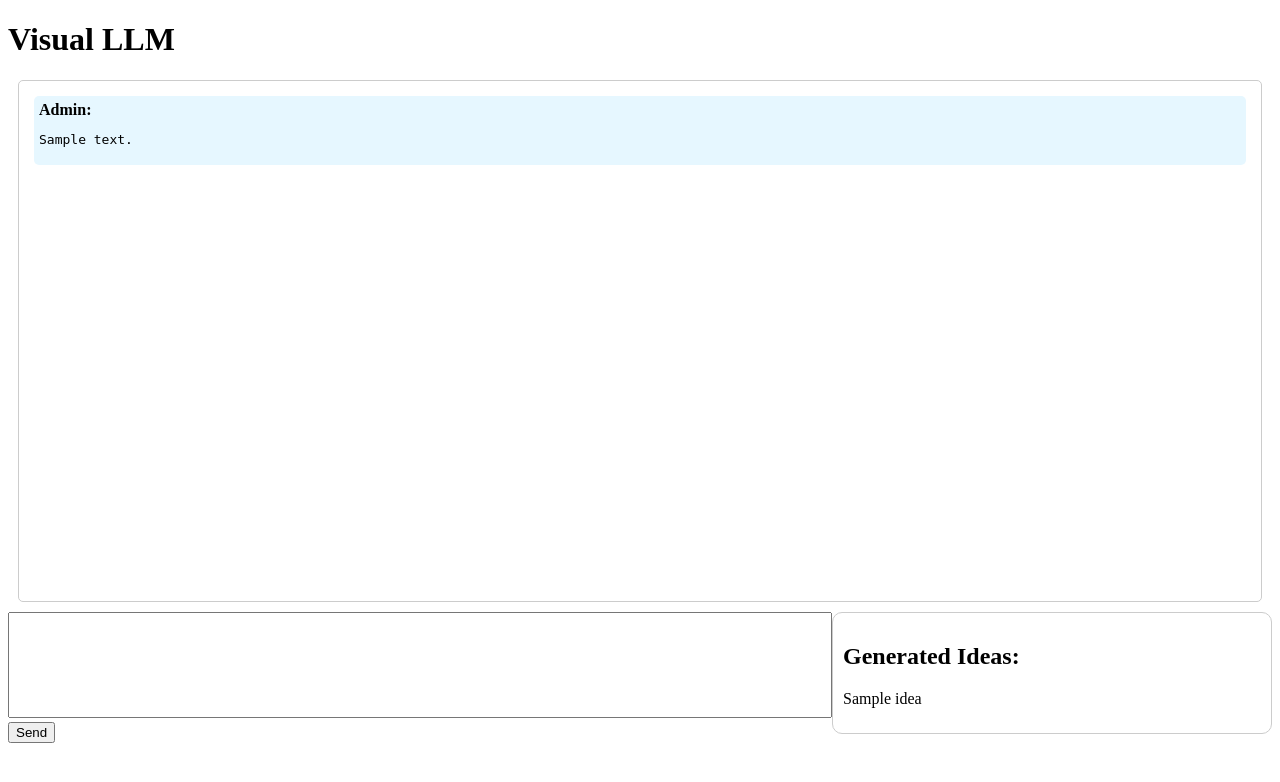
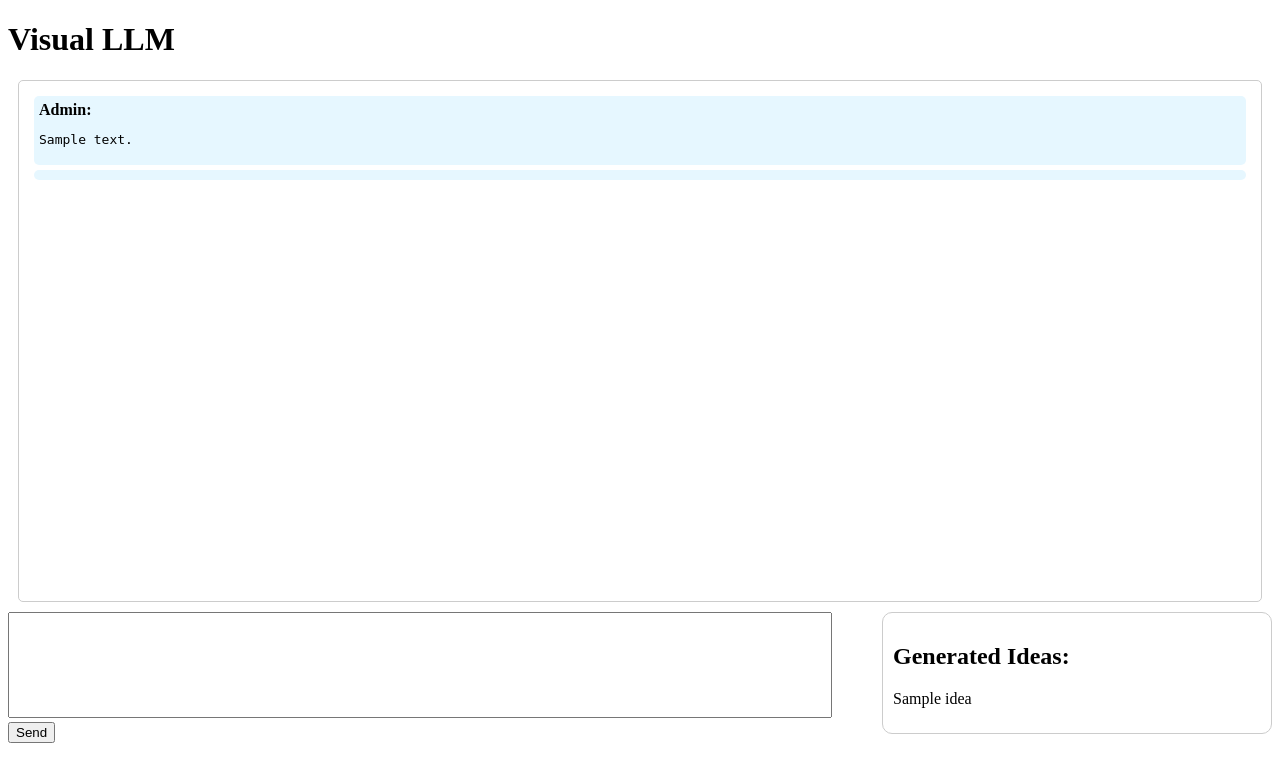
Before and after one commit to georgestander/visual_llm, a Flask app: template Flask_App/templates/index.html in a window 1280 px wide. Shown: the top 782 px of the page. Run offline with Flask 3, Linux system fonts and the light colour scheme; the template is opened without the code that fills it: most values are stand-ins (such as "Sample title", 1, 10 or a date in 2020).

Commit message:
fix response outputs to display inside the .chat-container div

```diff
--- a/Flask_App/templates/index.html
+++ b/Flask_App/templates/index.html
@@ -47,8 +47,11 @@
                 <strong>{{ message['role'].capitalize() }}:</strong> <pre>{{ message['content'] }}</pre>
             </div>
         {% endfor %}
+        <div class="message assistant-message"> <!-- Ensuring the message response is in the chat-container div with correct styling -->
+
+        </div>
     </div>
-    <div style="display: flex; justify-content: space-between;">
+    <div style="display: flex; justify-content: space-between; gap: 50px;">
         <form method="POST" action="/">
             <textarea name="prompt" rows="1" cols="100" style="height: 100px; overflow-y: auto; resize: none;"></textarea><br>
             <input type="submit" value="Send">
```
